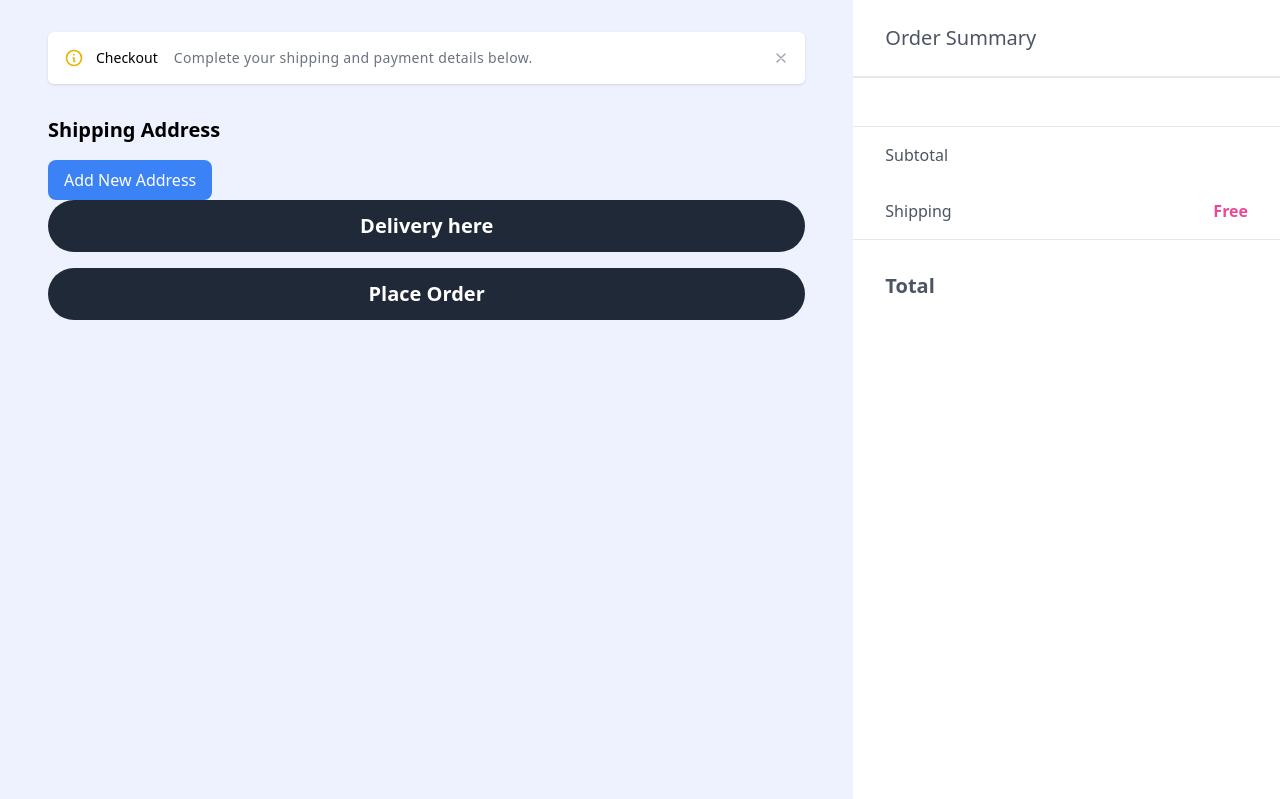
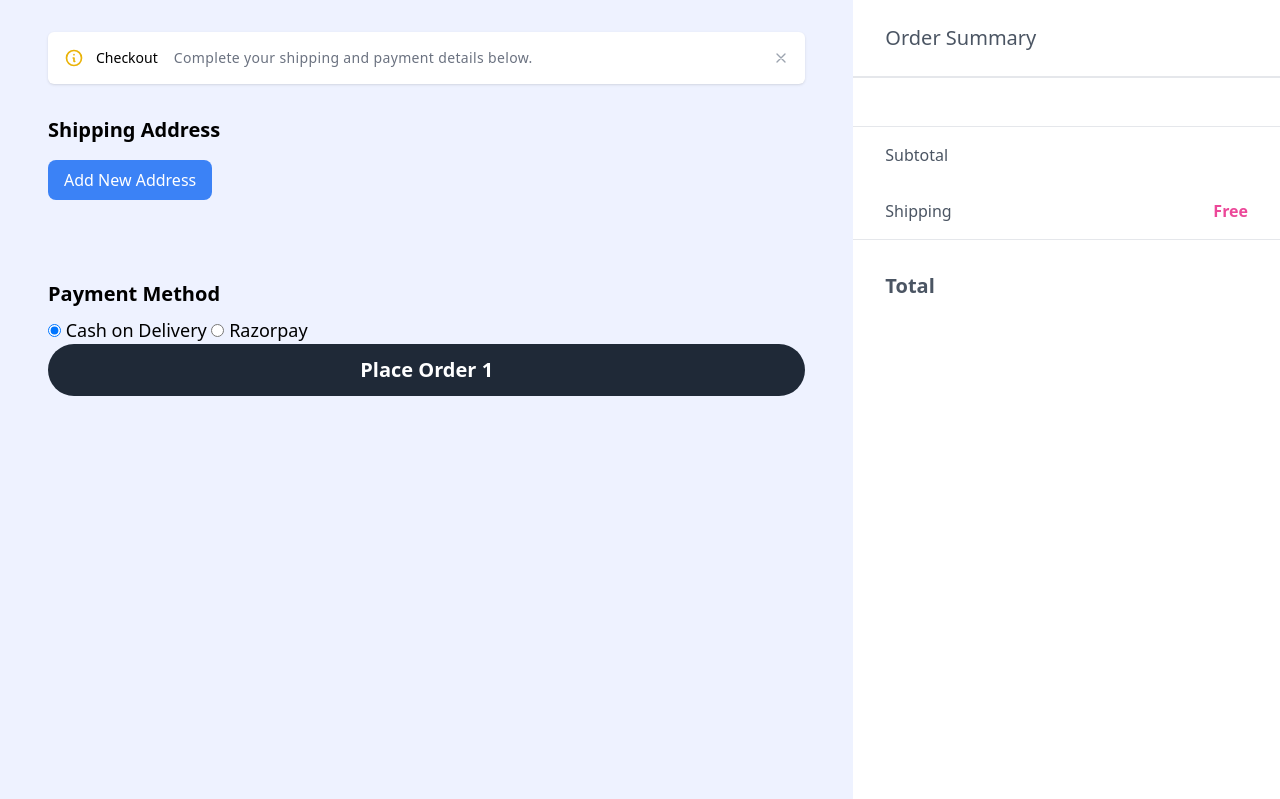
Before and after one commit to fayiz12/JerseysBox, a Django app: page /check in a window 1280 px wide. Shown: the part 96-895 px from the top of the page. Run offline with Django 4.2, Linux system fonts and the light colour scheme; a user stored in the database is signed in; data that the repository does not hold is empty; some libraries are stand-ins or nearby versions.

Commit message:
working on the payment part

```diff
--- a/jerseybox/order/models.py
+++ b/jerseybox/order/models.py
@@ -17,7 +17,8 @@ class Address(models.Model):
 
 
 class Order(models.Model):
-    choices=[('COD', 'Cash On Delivery'), ('Razor Pay', 'Razor Pay')]
+    choices = [('COD', 'Cash On Delivery'), ('Razor Pay', 'Razor Pay')]
+
     id = models.UUIDField(primary_key=True, default=uuid.uuid4, editable=False)
     user = models.ForeignKey(UserProfile, on_delete=models.CASCADE)
     created_at = models.DateTimeField(auto_now_add=True,null=True)
--- a/jerseybox/products/urls.py
+++ b/jerseybox/products/urls.py
@@ -10,7 +10,7 @@ urlpatterns=[
     path('products/<str:gender>/',views.GenderProductsView.as_view(), name='gender_products'),
     path('clubs/<uuid:club_id>/products/', views.ClubProducts.as_view(), name='club_products'),
     path('country/<uuid:country_id>/', views.CountryProducts.as_view(), name='country_products'),
-    path('check',views.CheckOut.as_view(), name='checkout'),
+    path('check',views.CheckoutView.as_view(), name='checkout'),
     path('checkout/add_address/', views.AddAddressView.as_view(), name='add_address'),
     path('checkout/update_address/<uuid:address_id>/', views.UpdateAddressView.as_view(), name='update_address'),
 ]
--- a/jerseybox/products/views.py
+++ b/jerseybox/products/views.py
@@ -11,6 +11,8 @@ from django.urls import reverse_lazy
 from django.views.generic.edit import FormView
 from order.forms import AddressForm
 from django.views.generic.edit import UpdateView
+import razorpay
+from django.conf import settings
 
 class HomeView(View):
     template="product.html"
@@ -320,20 +322,102 @@ class ProductDetailView(View):
     #     return redirect('cart_view')
 
 
-class CheckOut(View):
+class CheckoutView(View):
     def get(self, request):
         user = request.user
         try:
             cart = Cart.objects.get(user=user)
             cart_items = CartItem.objects.filter(cart=cart)
+
             addresses = Address.objects.filter(user=user)
 
         except Cart.DoesNotExist:
             cart = None
             cart_items = []
-            addresses = Address.objects.none()  # No addresses if the cart doesn't exist
+            addresses = Address.objects.none()
 
-        return render(request, "checkout.html", {"cart": cart, "cart_items": cart_items, "addresses": addresses})
+        context={"cart": cart,
+                "cart_items": cart_items,
+                "addresses": addresses}
+        return render(request, "checkout.html", context)
+
+        def post(self, request):
+            user = request.user
+
+            # Get the selected address and payment method from the POST data
+            selected_address_id = request.POST.get('selectedAddress')
+            selected_payment_method = request.POST.get('payment_method')
+
+            try:
+                cart = Cart.objects.get(user=user)
+                cart_items = CartItem.objects.filter(cart=cart)
+
+            except Cart.DoesNotExist:
+                cart = None
+                cart_items = []
+
+            if selected_address_id and selected_payment_method and cart and cart_items:
+                selected_address = Address.objects.get(id=selected_address_id)
+
+                # Create the order
+                order = Order.objects.create(
+                    user=user,
+                    total_price=cart.total,  # Set the total price from the cart
+                    shipping_address=selected_address,
+                    payment_mode=selected_payment_method,
+                )
+
+                # Handle the payment method
+                if selected_payment_method == 'Razorpay':
+                    # Initialize the Razorpay client with your API key
+                    client = razorpay.Client(auth=(settings.RAZORPAY_API_KEY, settings.RAZORPAY_API_SECRET))
+
+                    # Create a Razorpay order
+                    order_amount = int(cart.total * 100)  # Amount in paise
+                    order_currency = 'INR'  # Change to your currency
+                    order_receipt = str(order.id)  # Unique order ID
+                    razorpay_order = client.order.create(
+                        amount=order_amount,
+                        currency=order_currency,
+                        receipt=order_receipt,
+                    )
+
+                    # Redirect to the Razorpay payment gateway
+                    return render(request, 'razorpay_payment.html', {'order': razorpay_order})
+
+                # For Cash On Delivery, set the order status to 'Processing'
+                order.status = 'Processing'
+                order.save()
+
+                # Mark the cart as completed
+                cart.completed = True
+                cart.save()
+
+                # Create order items based on the cart items
+                for cart_item in cart_items:
+                    OrderItem.objects.create(
+                        order=order,
+                        product=cart_item.product_item,
+                        quantity=cart_item.quantity,
+                        price=cart_item.product_item.product_id.price,
+                        status='Processing',
+                    )
+
+                # Clear the cart by deleting the cart items
+                cart_items.delete()
+
+                return redirect('order_confirmation')  # Create this view
+
+            # If any of the required data is missing, re-render the page
+            context = {
+                'cart': cart,
+                'cart_items': cart_items,
+                'addresses': Address.objects.filter(user=user),
+            }
+
+            return render(request, 'checkout.html', context)
+
+
 
 
 class AddAddressView(FormView):
@@ -359,12 +443,3 @@ class UpdateAddressView(UpdateView):
     def get_object(self, queryset=None):
         address_id = self.kwargs['address_id']
         return get_object_or_404(Address, id=address_id, user=self.request.user)
-
-
-
-
-
-class PlaceOrderView(View):
-    def post(self, request):
-        selected_address_id = request.POST.get('selectedAddress')
-        return redirect('order_confirmation')
--- a/jerseybox/templates/checkout.html
+++ b/jerseybox/templates/checkout.html
@@ -21,7 +21,7 @@
                 </div>
             </div>
 
-            <form id="order-form" method="POST" action="">
+            <form method="POST" id="payment-form">
     {% csrf_token %}
             <div class="rounded-md">
                 {% comment %} <form id="payment-form" method="POST" action=""> {% endcomment %}
@@ -37,15 +37,28 @@
                     <div class="flex items-start justify-between">
                         <label class="flex items-center">
                             <input type="radio" name="selectedAddress" value="address1" class="mr-2">
-                            Address 1: {{ address.name}},{{address.phone_number}},{{ address.street_address }}, {{ address.city }}, {{ address.postal_code }},{{ address.state }},{{ address.country }}
+                             {{ address.name}},{{address.phone_number}},{{ address.street_address }}, {{ address.city }}, {{ address.postal_code }},{{ address.state }},{{ address.country }}
                         </label>
                         <a href="{% url 'update_address' address.id %}"><button class="text-blue-500 hover:underline focus:outline-none">Edit</button></a>
                     </div>
                     {% endfor %}
+                    <a href="{% url 'add_address' %}"><button id="addAddressButton" class="mt-2 ml-auto bg-blue-500 text-white px-4 py-2 rounded-lg hover:bg-blue-600 focus:outline-none">Add New Address</button>
+                    <fieldset class='text-lg pt-20'>
+                        <h3 class="text-xl font-semibold mb-2">Payment Method</h3>
+                        <input type="radio" name="payment_method" value="cash_on_delivery" id="cash_on_delivery" checked>
+                        <label for="cash_on_delivery">Cash on Delivery</label>
+                        <input type="radio" name="payment_method" value="razorpay" id="razorpay">
+                        <label for="razorpay">Razorpay</label>
+
+
+                    </fieldset>
                 </div>
-                <a href="{% url 'add_address' %}"><button id="addAddressButton" class="mt-2 ml-auto bg-blue-500 text-white px-4 py-2 rounded-lg hover:bg-blue-600 focus:outline-none">Add New Address</button>
-            <button type=submit class="submit-button px-4 py-3 rounded-full bg-gray-800 text-white focus:ring focus:outline-none w-full text-xl font-semibold transition-colors">
-                Delivery here
+
+            <button id="cod-button1" type='submit' class=" submit-button px-4 py-3 rounded-full bg-gray-800 text-white focus:ring focus:outline-none w-full text-xl font-semibold transition-colors">
+                Place Order 1
+            </button>
+            <button id="rzp-button1" type='submit' class="hidden submit-button px-4 py-3 rounded-full bg-gray-800 text-white focus:ring focus:outline-none w-full text-xl font-semibold transition-colors">
+                Place Order 2
             </button>
             </div>
 
@@ -55,9 +68,25 @@
                 {% comment %} </form> {% endcomment %}
             </div>
 
-            <button id="rzp-button" class="submit-button px-4 py-3 rounded-full bg-gray-800 text-white focus:ring focus:outline-none w-full text-xl font-semibold transition-colors">
-                Place Order
-            </button>
+
+<!-- checkout/checkout.html -->
+{% comment %} <form method="post">
+    {% csrf_token %}
+    <fieldset>
+        <legend>Select Address</legend>
+        {% for address in addresses %}
+            <label>
+                <input type="checkbox" name="selected_address" value="{{ address.id }}">
+                {{ address.street_address }}, {{ address.city }}, {{ address.state }} {{ address.postal_code }}
+            </label><br>
+        {% endfor %}
+    </fieldset>
+    <fieldset>
+        <legend>Payment Method</legend>
+        {{ order_form.as_p }}
+    </fieldset>
+    <input type="submit" value="Place Order">
+</form> {% endcomment %}
 
 
             {% comment %} <button >Pay Now</button> {% endcomment %}
@@ -104,50 +133,66 @@
             </div>
         </div>
     </div>
-    <script>
-        // JavaScript to toggle the display of the "Add New Address" form
-        const addAddressButton = document.getElementById("addAddressButton");
-        const newAddressForm = document.getElementById("newAddressForm");
-        const saveAddressButton = document.getElementById("saveAddressButton");
-
-        addAddressButton.addEventListener("click", () => {
-            newAddressForm.classList.remove("hidden");
-        });
-
-        saveAddressButton.addEventListener("click", () => {
-            // Implement logic to save the new address here
-            // You can gather input values and process them as needed
-            // For example, you can create a new address object and store it in an array
-            // You may also want to reset the input fields and hide the form after saving
-        });
-    </script>
-    <script src="https://checkout.razorpay.com/v1/checkout.js"></script>
-    <!-- payment.html -->
 
 <script>
-    var options = {
-        key: '{{ payment.key }}', // Your Razorpay API Key
-        amount: {{ payment.amount }}, // Amount in paisa
-        currency: 'INR',
-        name: 'Your Company Name',
-        description: 'Order Payment',
-        order_id: '{{ payment.id }}', // Order ID from the view
-        handler: function(response) {
-            // Handle the callback (success or failure)
-            if (response.razorpay_payment_id) {
-                // Payment successful
-                window.location.href = '/payment/success/' + response.razorpay_payment_id;
-            } else {
-                // Payment failed
-                window.location.href = '/payment/failed/';
-            }
-        }
-    };
-    var rzp = new Razorpay(options);
-    document.getElementById('rzp-button').addEventListener('click', function(e) {
-        rzp.open();
-        e.preventDefault();
-    });
+
+    const paymentForm = document.getElementById("payment-form");
+const paymentMethodRadio = document.getElementsByName("payment_method");
+const razorpayButton = document.getElementById("rzp-button1");
+const codButton = document.getElementById("cod-button1");
+const razor = document.getElementById("razorpay");
+const cod = document.getElementById("cash_on_delivery");
+
+cod.addEventListener("change", () => {
+    razorpayButton.classList.add("hidden");
+    codButton.classList.remove("hidden");
+});
+
+razor.addEventListener("change", () => {
+    codButton.classList.add("hidden");
+    razorpayButton.classList.remove("hidden");
+});
+</script>
+
+
+
+
+
+
+<script src="https://checkout.razorpay.com/v1/checkout.js"></script>
+<script>
+var options = {
+    "key": "rzp_test_44So9Mr9PHVm6s", // Enter the Key ID generated from the Dashboard
+    "amount": "50000", // Amount is in currency subunits. Default currency is INR. Hence, 50000 refers to 50000 paise
+    "currency": "INR",
+    "name": "JerseyBox",
+    "description": "purchases",
+    "image": "{% static 'logo.png' %}",
+    "order_id": "order_IluGWxBm9U8zJ8", //This is a sample Order ID. Pass the `id` obtained in the response of Step 1
+    "handler": function (response){
+        alert(response.razorpay_payment_id);
+        alert(response.razorpay_order_id);
+        alert(response.razorpay_signature)
+    },
+
+    "theme": {
+        "color": "#3399cc"
+    }
+};
+var rzp1 = new Razorpay(options);
+rzp1.on('payment.failed', function (response){
+        alert(response.error.code);
+        alert(response.error.description);
+        alert(response.error.source);
+        alert(response.error.step);
+        alert(response.error.reason);
+        alert(response.error.metadata.order_id);
+        alert(response.error.metadata.payment_id);
+});
+document.getElementById('rzp-button1').onclick = function(e){
+    rzp1.open();
+    e.preventDefault();
+}
 </script>
 
 {% endblock %}
```
Also changed, not shown: jerseybox/order/forms.py (+19 -0 lines), jerseybox/order/views.py (+0 -62 lines), jerseybox/order/migrations/0009_order_payment_mode.py (added).
